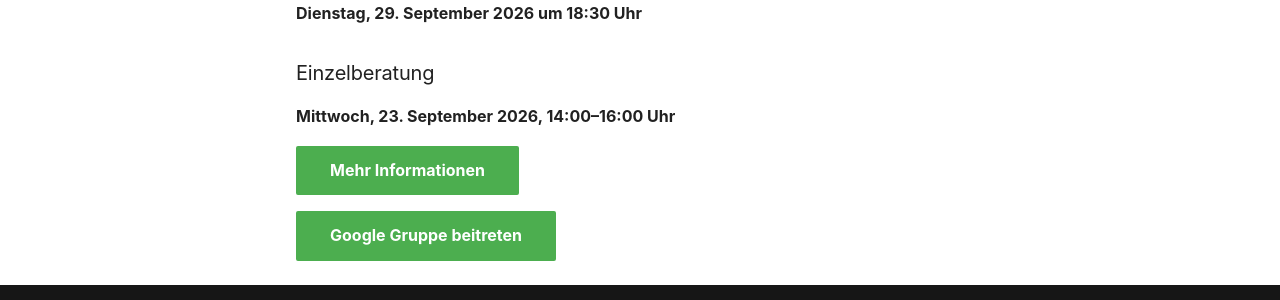
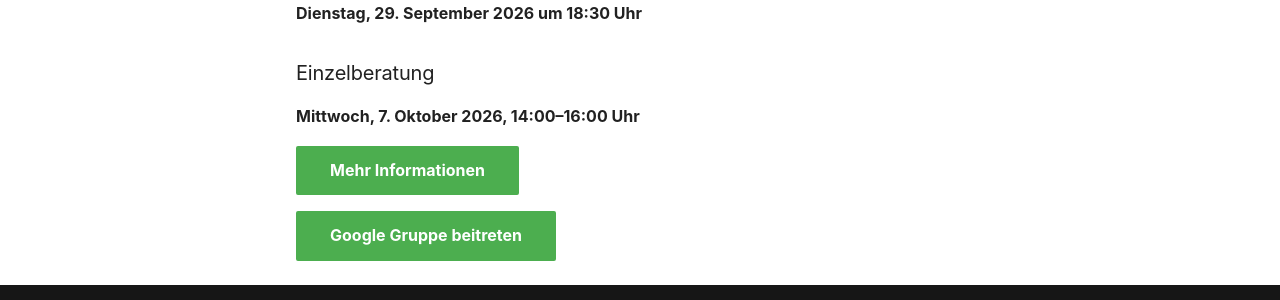
Before and after one commit to ralphmueller/digi-wissensdatenbank, an MkDocs documentation site: the page built from docs/index.md, in a window 1280 px wide and 1194 px high. Shown: the part 845-1145 px from the top of the window. Built offline with MkDocs 1.6.1 and Material for MkDocs 9.7.7, drawn with Linux system fonts in a browser that asks for light colours.

Commit message:
Naechster Termin: Einzelberatung auf den 07.10.2026 gesetzt (#5)
Co-authored-by: Claude Opus 5.5 <noreply@anthropic.com>

```diff
--- a/docs/index.md
+++ b/docs/index.md
@@ -23,7 +23,7 @@ Finde leicht verständliche **Begriffe**, **Anleitungen** und **Artikel** – je
 
 ### Einzelberatung
 
-**Mittwoch, 23. September 2026, 14:00–16:00 Uhr**
+**Mittwoch, 7. Oktober 2026, 14:00–16:00 Uhr**
 
 [Mehr Informationen](03-artikel/stammtisch-und-einzelberatung.md){ .md-button .md-button--primary }
 
```
